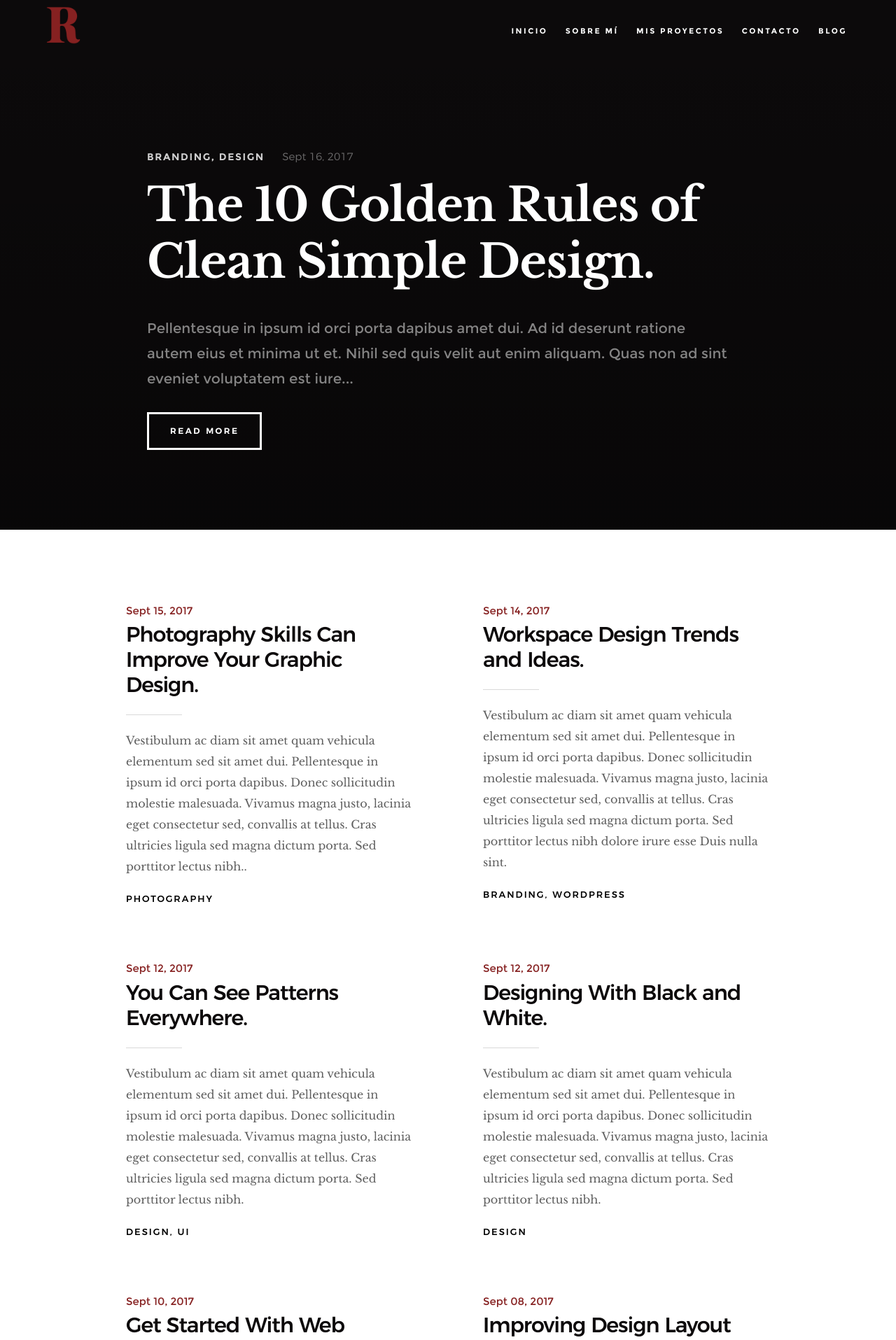
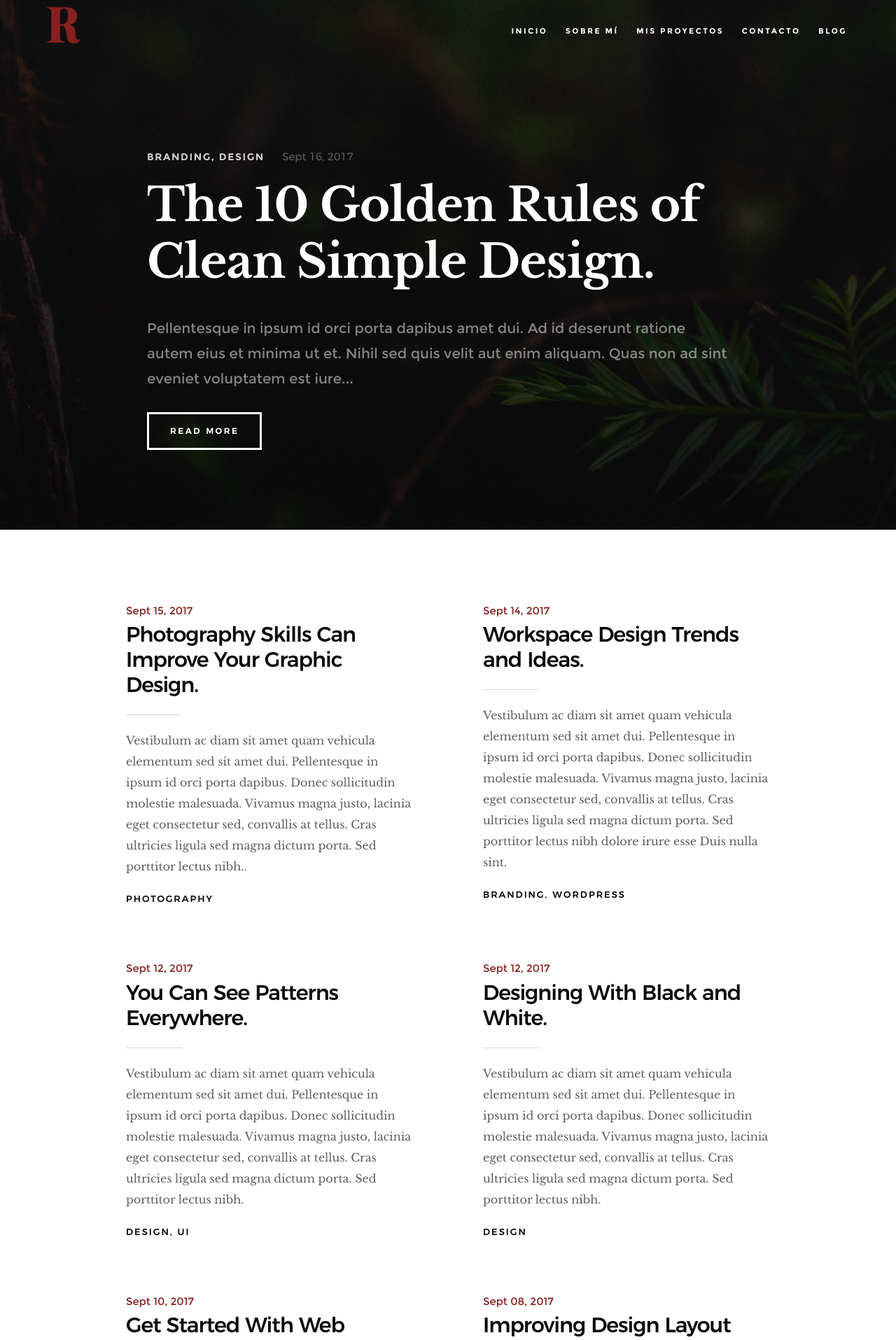
Before and after one commit to MrAnnix/Hola-theme-Jekyll, a Jekyll site: the page built from blog.html, in a window 1280 px wide. Shown: the top 1915 px of the page at 70% size. Built offline with Jekyll 4.4.1, drawn with Linux system fonts in a browser that asks for light colours.

Commit message:
Update blog.html

```diff
--- a/blog.html
+++ b/blog.html
@@ -5,7 +5,7 @@ layout: default
 
     <!-- page header
     ================================================== -->
-    <section class="page-header page-hero" style="background-image:url(images/blog/blog-bg-01.jpg)">
+    <section class="page-header page-hero" style="background-image:url(/images/blog/blog-bg-01.jpg)">
 
         <div class="row page-header__content">
             <article class="col-full">
@@ -49,7 +49,7 @@ layout: default
                             <a href="blog-single.html">Sept 15, 2017</a>
                         </div>
 
-                        <h2 class="h01"><a href="blog-single.html">Photography Skills Can Improve Your Graphic Design.</a></h2>
+                        <h2 class="h01"><a href="/blog-single.html">Photography Skills Can Improve Your Graphic Design.</a></h2>
                         <p>
                         Vestibulum ac diam sit amet quam vehicula elementum sed sit amet dui. Pellentesque in ipsum id orci porta dapibus. Donec sollicitudin molestie malesuada. Vivamus magna justo, lacinia eget consectetur sed, convallis at tellus. Cras ultricies ligula sed magna dictum porta. Sed porttitor lectus nibh..
                         </p>
```
